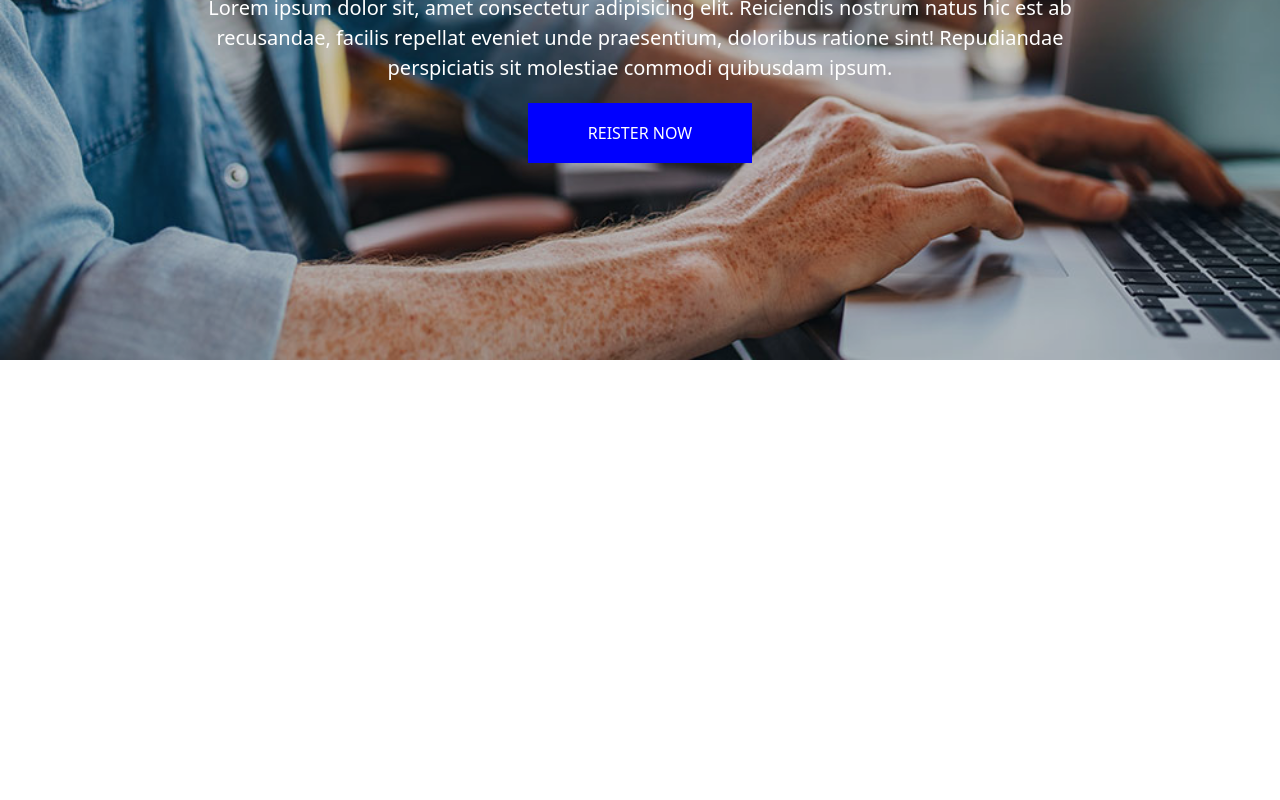
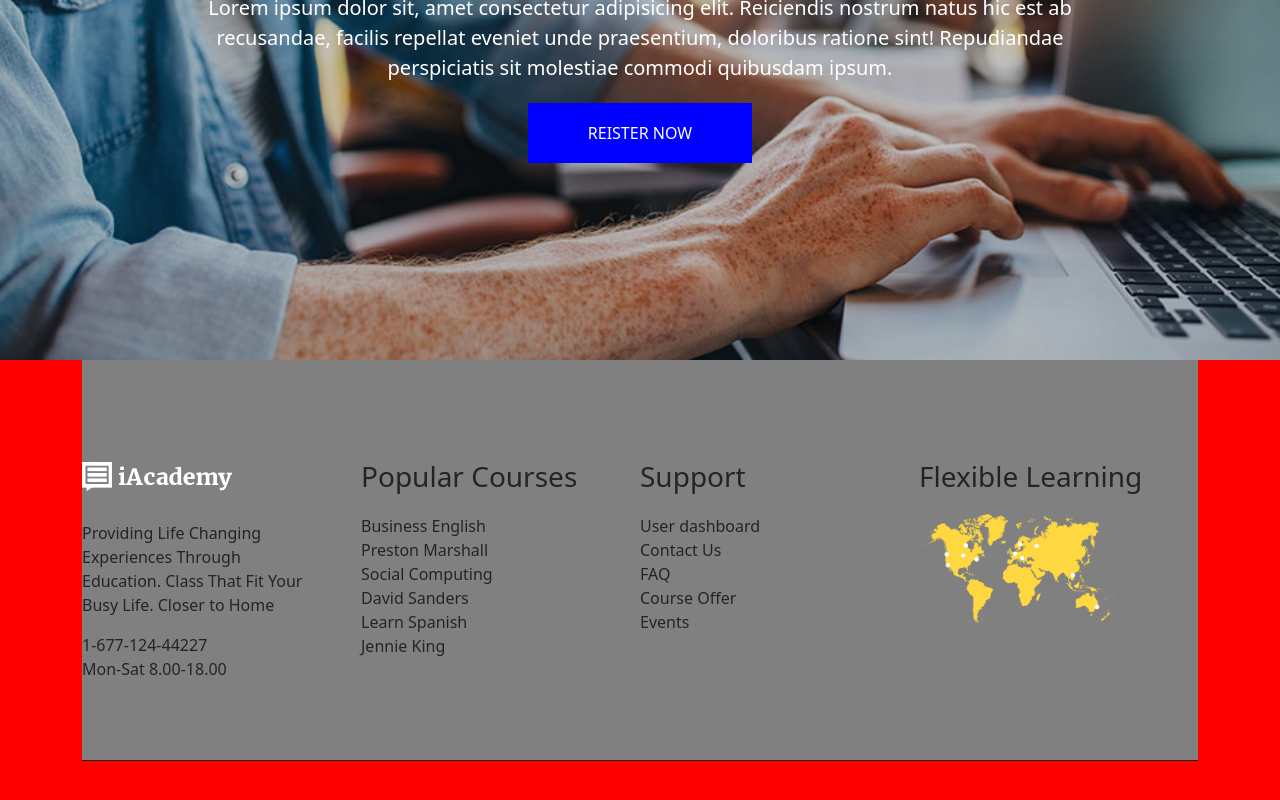
Before and after one commit to MarioFantasia/proj-html-vuejs, a Vue app: page / in a window 1280 px wide. Shown: the part 440-1240 px from the top of the page. Before the commit the page ends 800 px from the top, so only its background shows below. Built offline with nearby package versions, Linux system fonts and the light colour scheme.

Commit message:
bozza footer top

```diff
--- a/src/assets/style/common.scss
+++ b/src/assets/style/common.scss
@@ -23,3 +23,8 @@ a {
     color: white;
     text-decoration: none;
 }
+
+ul {
+    list-style: none;
+    padding: 0;
+}
--- a/src/components/Footer.vue
+++ b/src/components/Footer.vue
@@ -1,7 +1,9 @@
 <template>
     <footer>
-        <FooterTop></FooterTop>
-        <FooterBottom></FooterBottom>
+        <div class="container">
+            <FooterTop></FooterTop>
+            <FooterBottom></FooterBottom>
+        </div>
     </footer>
 </template>
 
@@ -18,5 +20,7 @@ export default {
 </script>
 
 <style lang="scss" scoped>
-
+    footer {
+        background-color: red;
+    }
 </style>
--- a/src/components/FooterComponents/FooterBottom.vue
+++ b/src/components/FooterComponents/FooterBottom.vue
@@ -11,5 +11,8 @@ export default {
 </script>
 
 <style lang="scss" scoped>
-
+    .footer_bottom {
+        height: 150px;
+        border-top : 1px solid;
+    }
 </style>
--- /dev/null
+++ b/src/components/FooterComponents/FooterNavbar.vue
@@ -0,0 +1,104 @@
+<template>
+    <nav class="flex">
+
+        <div class="first_col cflex col-3">
+            <div class="logo flex">
+                <img src="../../assets/img/footer/footer-logo-1.png" alt="logo">
+            </div>
+
+            <ul>
+                <li v-for="(elm, index) in todos" :key="index">{{elm}}</li>
+            </ul>
+            <!-- modificare successivamente per inserire le fontawesome -->
+            <div v-for="(elm, index) in infos" :key="index">{{elm}}</div>
+        </div>
+
+        <div class="list_courses col-3">
+            <h3>Popular Courses</h3>
+            <ul>
+                <li  v-for="(elm, index) in courses" :key="index">{{elm}}</li>
+            </ul>
+        </div>
+
+        <div class="col-3">
+            <h3>Support</h3>
+            <ul>
+                <li  v-for="(elm, index) in supports" :key="index">{{elm}}</li>
+            </ul>
+        </div>
+
+        <div class="col-3">
+            <h3>Flexible Learning</h3>
+            <div class="map">
+                <img src="../../assets/img/footer/footer-img-1.png" alt="map">
+            </div>
+        </div>
+
+    </nav>
+</template>
+
+<script>
+export default {
+    name : 'FooterNavbar',
+    data() {
+        return {
+            todos : [
+                'Providing Life Changing',
+                'Experiences Through',
+                'Education. Class That Fit Your',
+                'Busy Life. Closer to Home'
+            ],
+
+            icons : [
+                /* mettere i codici delle fontawesome */
+            ],
+
+            infos : [
+                '1-677-124-44227',
+                'Mon-Sat 8.00-18.00'
+            ],
+
+            courses : [
+                'Business English',
+                'Preston Marshall',
+                'Social Computing',
+                'David Sanders',
+                'Learn Spanish',
+                'Jennie King',
+            ],
+
+            supports : [
+                'User dashboard',
+                'Contact Us',
+                'FAQ',
+                'Course Offer',
+                'Events',
+            ],
+        }
+    }
+}
+</script>
+
+<style lang="scss" scoped>
+    nav {
+        justify-content: space-between;
+        .logo {
+            width: 150px;
+            margin: 2px 0 30px 0;
+            img {
+                width: 100%;
+            }
+        }
+    }
+    h3 {
+            margin-bottom: 20px;
+    }
+
+    .map {
+        width: 100%;
+        img {
+            width: 70%;
+        }
+    }
+
+</style>
--- a/src/components/FooterComponents/FooterTop.vue
+++ b/src/components/FooterComponents/FooterTop.vue
@@ -1,15 +1,23 @@
 <template>
     <div class="footer_top">
-
+        <FooterNavbar></FooterNavbar>
     </div>
 </template>
 
 <script>
+import FooterNavbar from './FooterNavbar.vue'
 export default {
-    name : 'FooterTop'
+    name : 'FooterTop',
+    components : {
+        FooterNavbar
+    }
 }
 </script>
 
 <style lang="scss" scoped>
-
+    .footer_top {
+        height: 400px;
+        padding-top: 100px;
+        background-color: grey;
+    }
 </style>
--- a/src/components/HeaderComponents/HeaderTop.vue
+++ b/src/components/HeaderComponents/HeaderTop.vue
@@ -1,7 +1,7 @@
 <template>
     <div class="header_top flex">
         <div class="logo col-2">
-            <img src="../../assets/img/header/logo-light.png" alt="">
+            <img src="../../assets/img/header/logo-light.png" alt="logo">
         </div>
         <HeaderNavbar></HeaderNavbar>
     </div>
```
